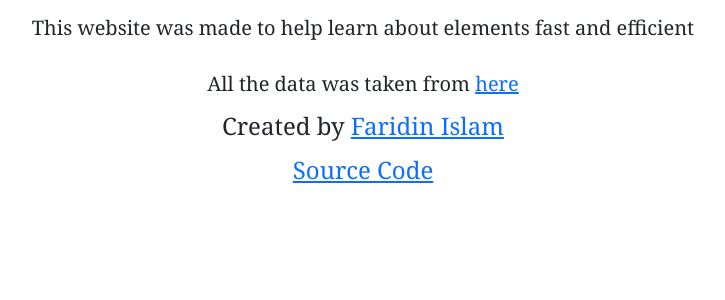
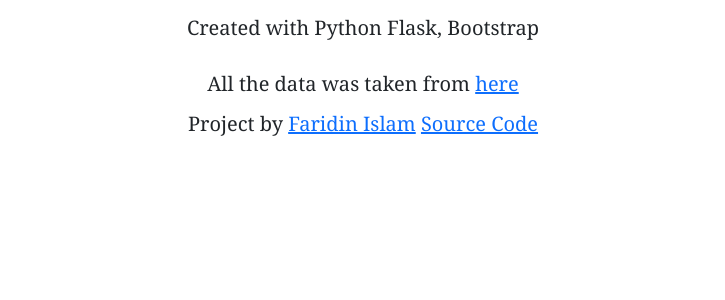
Before and after one commit to xonsium/periodic-table, a Flask app: page /about in a window 1280 px wide. Shown: the part 68-368 px from the top of the page, without its empty margins (277-1002 px from the left). Run offline with Flask 3, Linux system fonts and the light colour scheme; some libraries are stand-ins or nearby versions.

Commit message:
Update about.html

```diff
--- a/website/templates/about.html
+++ b/website/templates/about.html
@@ -4,18 +4,16 @@
 <div style="text-align: center;">
 
   <section>
-    <h5>This website was made to help learn about elements fast and efficient</h5>
+    <h5>Created with Python Flask, Bootstrap</h5>
     <br>
     <h5>
       All the data was taken from <a href="https://gist.github.com/GoodmanSciences/c2dd862cd38f21b0ad36b8f96b4bf1ee">here</a>
     </h5>
 
-    <h4 class="my-3">
-        Created by <a href="https://xonsium.github.io/">Faridin Islam</a>
-    </h4>
-    <h4 class="my-3">
+    <h5 class="my-3">
+        Project by <a href="https://xonsium.github.io/">Faridin Islam</a>
       <a href="https://github.com/xonsium/periodic-table">Source Code</a>
-    </h4>
+    </h5>
   </section>
 
 </div>
```
